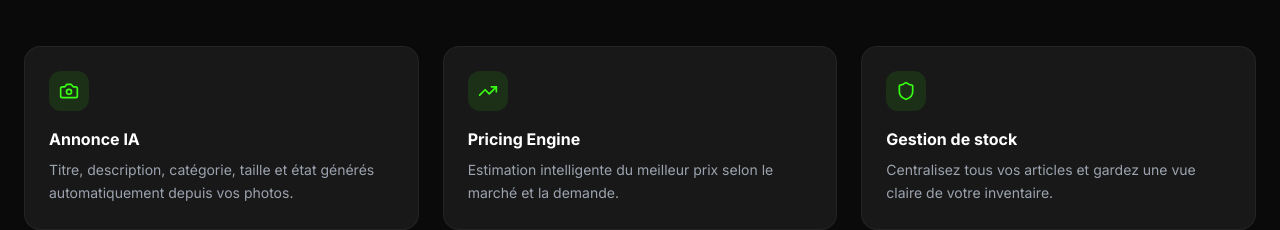
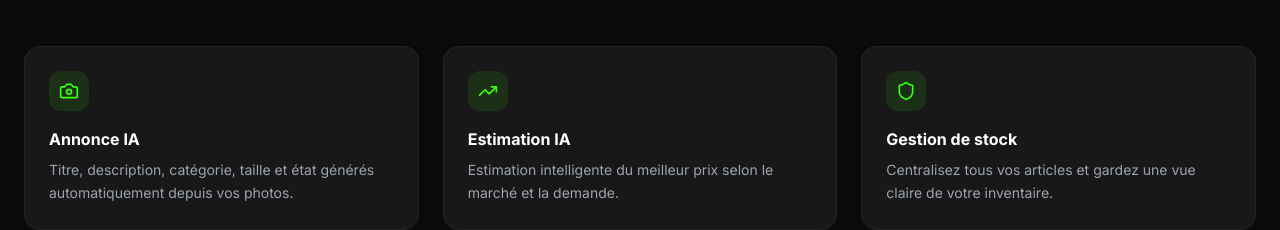
Before and after one commit to Dzikooooo/dzikovinted-ai, a React (Vite) app: page / in a window 1280 px wide. Shown: the part 1080-1310 px from the top of the page. Built offline with nearby package versions, Linux system fonts and the light colour scheme; no server answers.

Commit message:
Rename 'Pricing Engine' to 'Estimation IA'

```diff
--- a/src/pages/LandingPage.tsx
+++ b/src/pages/LandingPage.tsx
@@ -14,7 +14,7 @@ const features = [
   },
   {
     icon: TrendingUp,
-    title: 'Pricing Engine',
+    title:'Estimation IA',
     desc: 'Estimation intelligente du meilleur prix selon le marché et la demande.'
   },
   {
```
